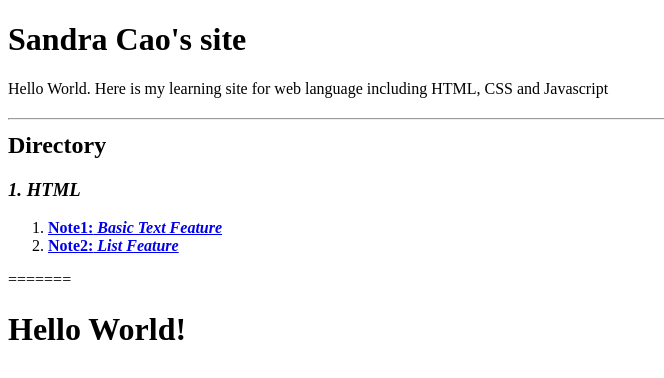
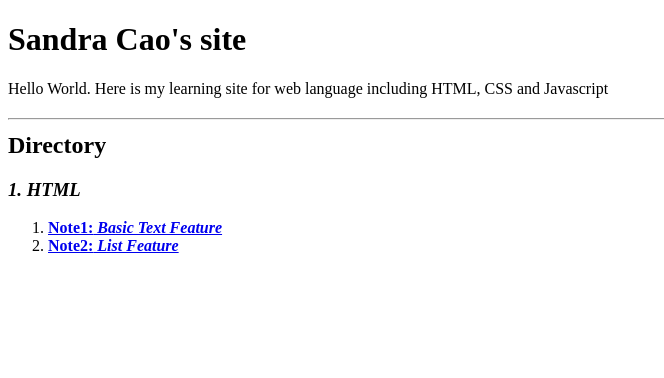
Before and after one commit to skaneplug/euglin1130.github.io, a plain HTML site: page index.html in a window 1280 px wide. Shown: the whole page, without its empty margins (0-664 px from the left). Drawn offline with Linux system fonts and the light colour scheme.

Commit message:
Update index.html

```diff
--- a/index.html
+++ b/index.html
@@ -17,6 +17,3 @@ Directory
 </ol>
 </body>
 </html>
-=======
-<h1>Hello World!</h1>
-</html>
```
